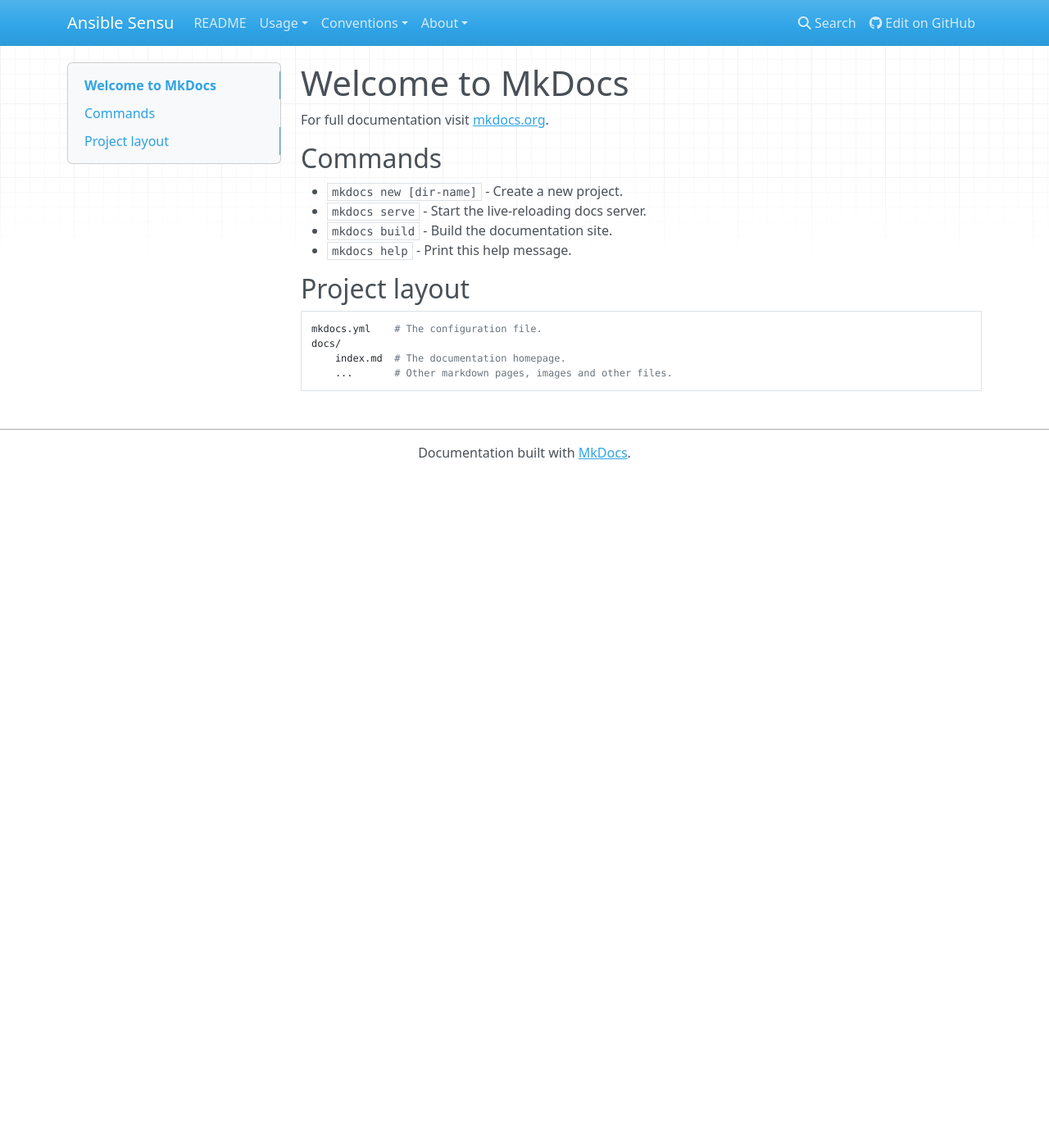
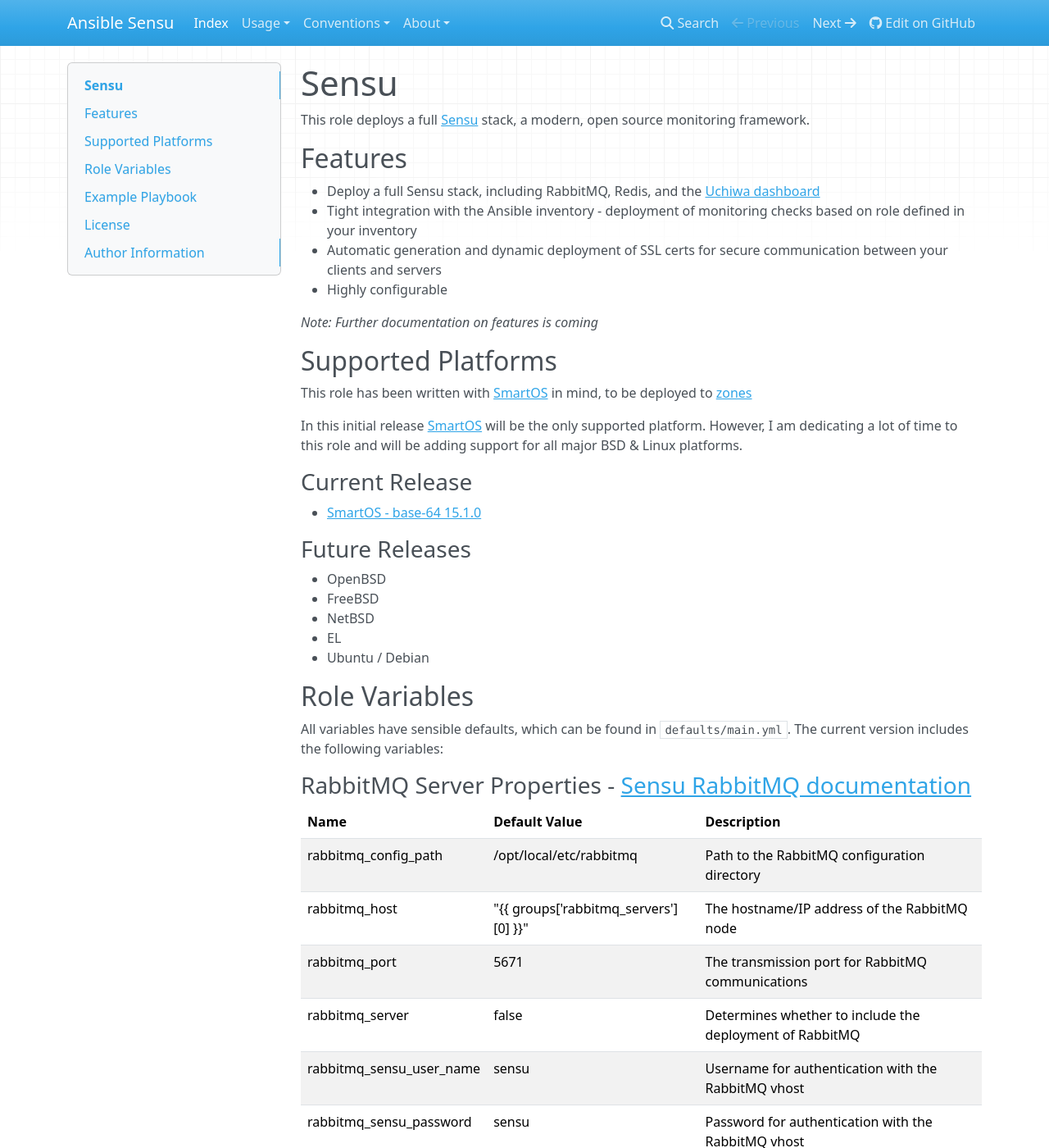
Before and after one commit to sensu/sensu-ansible, an MkDocs documentation site: the page built from docs/index.md, in a window 1280 px wide and 1400 px high. Shown: the whole window at 82% size. Built offline with MkDocs 1.6.1, drawn with Linux system fonts in a browser that asks for light colours; nearby versions of some CDN libraries; old or Windows-style settings are respelled for this version of MkDocs; some of the changed text lies outside the part shown.

Commit message:
Updating RTD config and sources

````diff
--- a/docs/index.md
+++ b/docs/index.md
@@ -1,17 +1,109 @@
-# Welcome to MkDocs
+# Sensu
+This role deploys a full [Sensu](https://sensuapp.org) stack, a modern, open source monitoring framework.
 
-For full documentation visit [mkdocs.org](http://mkdocs.org).
+## Features
+- Deploy a full Sensu stack, including RabbitMQ, Redis, and the [Uchiwa dashboard](https://uchiwa.io/#/)
+- Tight integration with the Ansible inventory - deployment of monitoring checks based on role defined in your inventory
+- Automatic generation and dynamic deployment of SSL certs for secure communication between your clients and servers
+- Highly configurable
 
-## Commands
+_Note:_ _Further documentation on features is coming_
 
-* `mkdocs new [dir-name]` - Create a new project.
-* `mkdocs serve` - Start the live-reloading docs server.
-* `mkdocs build` - Build the documentation site.
-* `mkdocs help` - Print this help message.
+## Supported Platforms
+This role has been written with [SmartOS](https://smartos.org) in mind, to be deployed to [zones](https://wiki.smartos.org/display/DOC/Zones)
 
-## Project layout
+In this initial release [SmartOS](https://smartos.org) will be the only supported platform.
+However, I am dedicating a lot of time to this role and will be adding support for all major BSD & Linux platforms.
 
-    mkdocs.yml    # The configuration file.
-    docs/
-        index.md  # The documentation homepage.
-        ...       # Other markdown pages, images and other files.
+### Current Release
+- [SmartOS - base-64 15.1.0](https://docs.joyent.com/images/smartos/base#base-15.1.0)
+
+### Future Releases
+- OpenBSD
+- FreeBSD
+- NetBSD
+- EL
+- Ubuntu / Debian
+
+## Role Variables
+All variables have sensible defaults, which can be found in `defaults/main.yml`.
+The current version includes the following variables:
+
+### RabbitMQ Server Properties - [Sensu RabbitMQ documentation](https://sensuapp.org/docs/0.18/rabbitmq)
+| Name               | Default Value | Description                  |
+|--------------------|---------------|------------------------------|
+| rabbitmq\_config\_path| /opt/local/etc/rabbitmq | Path to the RabbitMQ configuration directory |
+| rabbitmq\_host| "{{ groups\['rabbitmq\_servers']\[0] }}" | The hostname/IP address of the RabbitMQ node |
+| rabbitmq\_port| 5671 | The transmission port for RabbitMQ communications |
+| rabbitmq\_server| false | Determines whether to include the deployment of RabbitMQ |
+| rabbitmq\_sensu\_user\_name| sensu | Username for authentication with the RabbitMQ vhost |
+| rabbitmq\_sensu\_password| sensu | Password for authentication with the RabbitMQ vhost |
+| rabbitmq\_sensu\_vhost| /sensu | Name of the RabbitMQ Sensu vhost |
+
+### Redis Server Properties - [Sensu Redis documentation](https://sensuapp.org/docs/0.18/redis)
+| Name               | Default Value | Description                  |
+|--------------------|---------------|------------------------------|
+| redis\_host| "{{ groups['redis_servers'][0] }}" | Hostname/IP address of the Redis node |
+| redis\_server| false | Determines whether to include the deployment of Redis |
+| redis_port| 6379 | The transmission port for Redis communications |
+
+### Sensu Properties - [Sensu services documentation](https://sensuapp.org/docs/0.18/install-sensu)
+| Name               | Default Value | Description                  |
+|--------------------|---------------|------------------------------|
+| sensu\_api\_host| "{{ groups['sensu_masters'][0] }}" | Hostname/IP address of the node running the Sensu API |
+| sensu\_api\_port| 4567 | Transmission port for Sensu API communications |
+| sensu\_api\_ssl| "false" | Determines whether to use SSL for Sensu API communications |
+| sensu\_api\_user\_name| admin | Username for authentication with the Sensu API |
+| sensu\_api\_password| secret | Password for authentication with the Sensu API |
+| sensu\_api\_uchiwa\_path| '' | Path to append to the Sensu API URI for Uchiwa communications |
+| sensu\_api\_timeout| 5000 | Value to set for the Sensu API timeout |
+| sensu\_client\_config| client.json.j2 | Jinja2 template to use for node configuration of the Sensu Client service |
+| sensu\_config\_path| /opt/local/etc/sensu | Path to the Sensu configuration directory |
+| sensu\_gem\_state| present | State of the Sensu gem - can be set to `latest` to keep Sensu updated |
+| sensu\_plugin\_gem\_state| present | State of the Sensu Plugins gem - can be set to `latest` to keep Sensu Plugins updated |
+| sensu\_group\_name| sensu | The name of the Sensu service user's primary group |
+| sensu\_include\_plugins| true | Determines whether to include the `sensu-plugins` gem |
+| sensu\_include\_dashboard| false | Determines whether to deploy the Uchiwa dashboard |
+| sensu\_master| false | Determines if a node is to act as the Sensu "master" node |
+| sensu\_user\_name| sensu | The name of the Sensu service user |
+
+### Uchiwa Properties - [Uchiwa documentation](http://docs.uchiwa.io/en/latest/)
+| Name               | Default Value | Description                  |
+|--------------------|---------------|------------------------------|
+| uchiwa\_dc\_name| _undefined_ | Datacenter name for Uchiwa instance |
+| uchiwa\_path| /opt/uchiwa | Path to the Uchiwa configuration directory |
+| uchiwa\_redis\_use\_ssl| false | Determines whether to use SSL for Redis communication |
+| uchiwa\_user\_name| admin | The user-name to log into Uchiwa |
+| uchiwa\_password| admin | The password to log into Uchiwa |
+| uchiwa\_port| 3000 | The TCP port to bind the Uchiwa web service to |
+| uchiwa\_refresh| 5 | The interval to pull the Sensu APIs in seconds |
+
+_Note_: _A few of these defaults will be moving to_`vars`_in the near future due to the addition of other OS support_
+
+## Example Playbook
+
+``` yaml
+  - hosts: all
+    roles:
+      - role: cmacrae.sensu
+```
+Or, passing parameter values:
+
+``` yaml
+  - hosts: sensu_masters
+    roles:
+	  - { role: cmacrae.sensu, sensu_master: true, sensu_include_dashboard: true  }
+```
+
+License
+-------
+MIT
+
+Author Information
+------------------
+Created by [Calum MacRae](http://cmacr.ae)
+
+Feel free to:
+Contact me - [@calumacrae](https://twitter.com/calumacrae), [mailto:calum0macrae@gmail.com](calum0macrae@gmail.com)
+[Raise an issue](https://github.com/cmacrae/ansible-sensu/issues)
+[Contribute](https://github.com/cmacrae/ansible-sensu/pulls)
--- a/mkdocs.yml
+++ b/mkdocs.yml
@@ -5,7 +5,7 @@ site_description: An Ansible role to deploy a fully dynamic Sensu stack!
 site_author: Calum MacRae
 
 pages:
-  - [ '../README.md', 'README' ]
+  - [ 'index.md', 'Index' ]
   - [ 'example_infra.md', 'Usage', 'Example infrastructure layout' ]
   - [ 'single_master.md', 'Usage', 'Deploy the stack to a single node' ]
   - [ 'custom_client_config.md', 'Usage', 'Custom client configuration' ]
@@ -13,5 +13,5 @@ pages:
   - [ 'sensitive_info.md', 'Usage', 'Sensitive information in version control' ]
   - [ 'dynamic_data.md','Conventions','Dynamic data store' ]
   - [ 'dynamic_checks.md','Conventions','Dynamic check deployment' ]
-  - [ '../LICENSE','About','LICENSE' ]
   - [ 'afewwords.md','About','A few words from the author' ]
+  - [ 'license.md','About','License' ]
````
Also changed, not shown: docs/license.md (added, +23 -0 lines).
